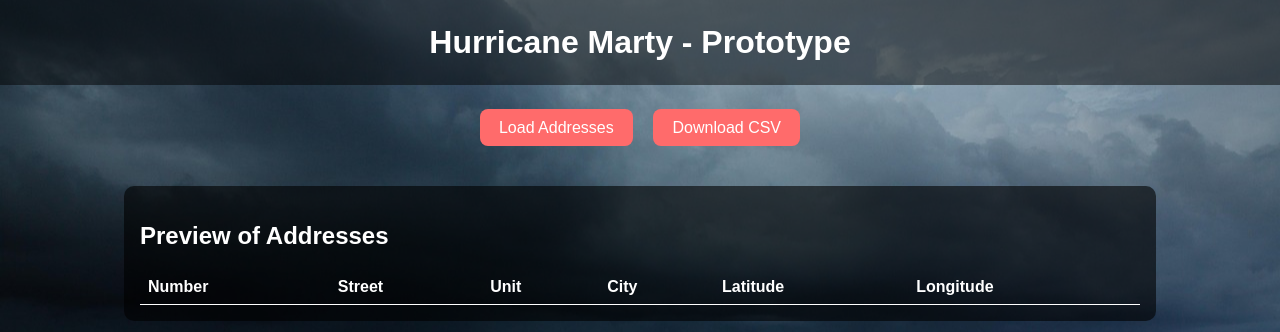
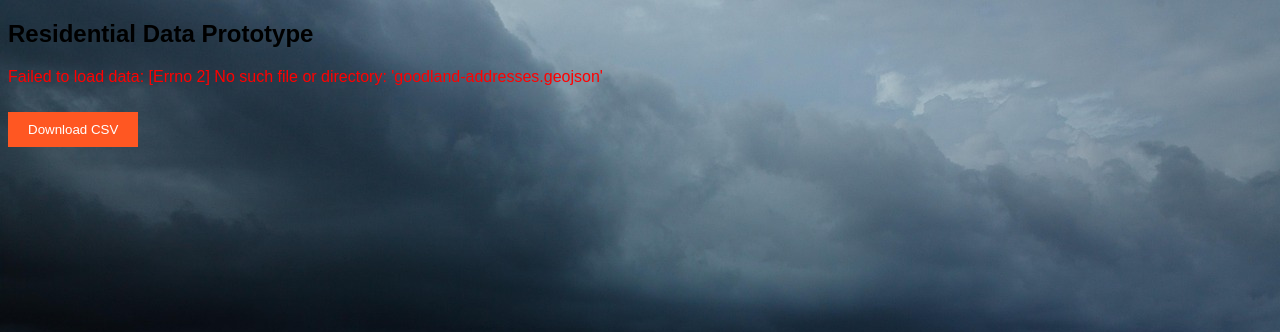
Before and after one commit to ccjackb22/HurricaneMarty, a Flask app: page / in a window 1280 px wide. Shown: the top 332 px of the page. Run offline with Flask 3, Linux system fonts and the light colour scheme; lists and menus that the app fills with data are empty.

Commit message:
Update index.html

```diff
--- a/templates/index.html
+++ b/templates/index.html
@@ -1,153 +1,69 @@
 <!DOCTYPE html>
-<html lang="en">
+<html>
 <head>
 <meta charset="UTF-8">
-<meta name="viewport" content="width=device-width, initial-scale=1.0">
-<title>Hurricane Marty - Prototype</title>
-<link rel="stylesheet" href="https://cdnjs.cloudflare.com/ajax/libs/leaflet/1.9.4/leaflet.min.css" />
+<title>Residential Data Prototype</title>
+<link rel="stylesheet" href="https://unpkg.com/leaflet@1.9.4/dist/leaflet.css" />
 <style>
-    body {
-        font-family: Arial, sans-serif;
-        margin: 0;
-        padding: 0;
-        background: url('../static/hurricane_marty_Background.jpg') no-repeat center center fixed;
-        background-size: cover;
-        color: #fff;
-    }
-    header {
-        text-align: center;
-        padding: 1.5rem;
-        background-color: rgba(0,0,0,0.5);
-    }
-    header h1 {
-        margin: 0;
-        font-size: 2rem;
-    }
-    #controls {
-        text-align: center;
-        margin: 1rem;
-    }
-    button {
-        background-color: #ff6b6b;
-        color: #fff;
-        border: none;
-        padding: 0.6rem 1.2rem;
-        cursor: pointer;
-        font-size: 1rem;
-        border-radius: 8px;
-        margin: 0.5rem;
-    }
-    #preview {
-        width: 90%;
-        max-width: 1000px;
-        margin: 2rem auto;
-        background-color: rgba(0,0,0,0.6);
-        padding: 1rem;
-        border-radius: 10px;
-    }
-    table {
-        width: 100%;
-        border-collapse: collapse;
-        color: #fff;
-    }
-    th, td {
-        padding: 0.5rem;
-        border-bottom: 1px solid #fff;
-        text-align: left;
-    }
-    #map {
-        height: 400px;
-        width: 90%;
-        max-width: 1000px;
-        margin: 2rem auto;
-        border-radius: 10px;
-    }
+  body { font-family: Arial; background: url('hurricane_marty_Background.jpg'); background-size: cover; }
+  table { border-collapse: collapse; width: 100%; background: rgba(255,255,255,0.9);}
+  th, td { border: 1px solid #999; padding: 8px; text-align: left; }
+  #map { height: 400px; margin-top: 20px; }
+  .download-btn { margin-top: 10px; padding: 10px 20px; background: #ff5722; color: white; border: none; cursor: pointer; }
 </style>
 </head>
 <body>
-
-<header>
-    <h1>Hurricane Marty - Prototype</h1>
-</header>
-
-<div id="controls">
-    <button onclick="loadData()">Load Addresses</button>
-    <button onclick="downloadCSV()">Download CSV</button>
-</div>
-
-<div id="preview">
-    <h2>Preview of Addresses</h2>
-    <table id="addressTable">
-        <thead>
-            <tr>
-                <th>Number</th>
-                <th>Street</th>
-                <th>Unit</th>
-                <th>City</th>
-                <th>Latitude</th>
-                <th>Longitude</th>
-            </tr>
-        </thead>
-        <tbody></tbody>
-    </table>
-</div>
-
+<h2>Residential Data Prototype</h2>
+<div id="table-container"></div>
+<button class="download-btn" onclick="downloadCSV()">Download CSV</button>
 <div id="map"></div>
 
-<script src="https://cdnjs.cloudflare.com/ajax/libs/leaflet/1.9.4/leaflet.min.js"></script>
+<script src="https://unpkg.com/leaflet@1.9.4/dist/leaflet.js"></script>
 <script>
-let addresses = [];
-let map = L.map('map').setView([25.92, -81.65], 15);
-L.tileLayer('https://{s}.tile.openstreetmap.org/{z}/{x}/{y}.png', {
-    maxZoom: 19
-}).addTo(map);
+async function loadAddresses() {
+    try {
+        const res = await fetch("/api/addresses");
+        const data = await res.json();
+        if(data.error) throw new Error(data.error);
 
-function loadData() {
-    fetch('/api/addresses')
-        .then(res => res.json())
-        .then(data => {
-            addresses = data.features.map(f => ({
-                number: f.properties.number || '',
-                street: f.properties.street || '',
-                unit: f.properties.unit || '',
-                city: f.properties.city || '',
-                lat: f.geometry.coordinates[1],
-                lng: f.geometry.coordinates[0]
-            }));
-            populateTable();
-            populateMap();
-        })
-        .catch(err => alert("Failed to load data: " + err));
-}
+        const features = data.features || [];
+        let html = '<table><tr><th>Number</th><th>Street</th><th>Unit</th><th>City</th><th>Latitude</th><th>Longitude</th></tr>';
+        features.slice(0, 20).forEach(f => {
+            const props = f.properties;
+            const coords = f.geometry.coordinates;
+            html += `<tr>
+                <td>${props.number||''}</td>
+                <td>${props.street||''}</td>
+                <td>${props.unit||''}</td>
+                <td>${props.city||''}</td>
+                <td>${coords[1]}</td>
+                <td>${coords[0]}</td>
+            </tr>`;
+        });
+        html += '</table>';
+        document.getElementById("table-container").innerHTML = html;
 
-function populateTable() {
-    const tbody = document.querySelector('#addressTable tbody');
-    tbody.innerHTML = '';
-    addresses.slice(0, 10).forEach(a => {
-        const tr = document.createElement('tr');
-        tr.innerHTML = `
-            <td>${a.number}</td>
-            <td>${a.street}</td>
-            <td>${a.unit}</td>
-            <td>${a.city}</td>
-            <td>${a.lat}</td>
-            <td>${a.lng}</td>
-        `;
-        tbody.appendChild(tr);
-    });
-}
+        // Map
+        const map = L.map('map').setView([25.925, -81.65], 16);
+        L.tileLayer('https://tile.openstreetmap.org/{z}/{x}/{y}.png', {
+            maxZoom: 19
+        }).addTo(map);
 
-function populateMap() {
-    addresses.forEach(a => {
-        L.marker([a.lat, a.lng]).addTo(map)
-            .bindPopup(`${a.number} ${a.street} ${a.unit || ''}`);
-    });
+        features.forEach(f => {
+            const coords = f.geometry.coordinates;
+            L.marker([coords[1], coords[0]]).addTo(map);
+        });
+
+    } catch(e) {
+        document.getElementById("table-container").innerHTML = `<p style="color:red;">Failed to load data: ${e.message}</p>`;
+    }
 }
 
 function downloadCSV() {
-    window.location.href = '/api/download/addresses';
+    window.location.href = "/api/download/addresses";
 }
+
+loadAddresses();
 </script>
-
 </body>
 </html>
```
